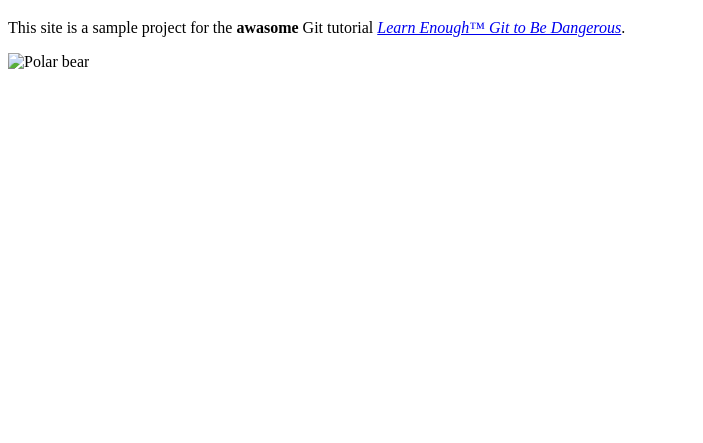
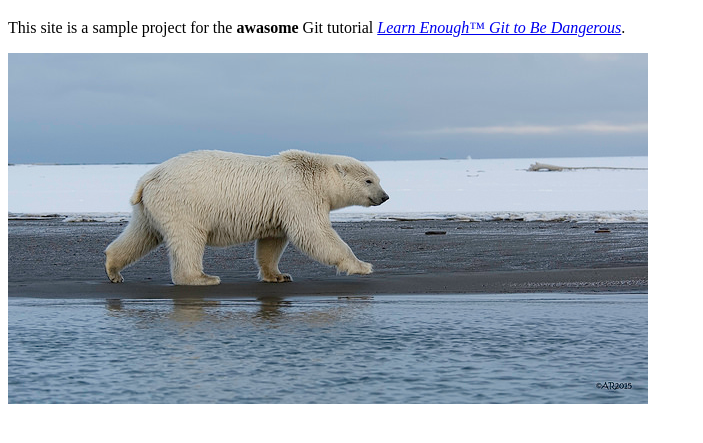
Before and after one commit to GekiteniusYogi/website, a plain HTML site: page about.html in a window 1280 px wide. Shown: the part 61-504 px from the top of the page, without its empty margins (0-703 px from the left). Drawn offline with Linux system fonts and the light colour scheme.

Commit message:
fix picture file name

```diff
--- a/about.html
+++ b/about.html
@@ -9,6 +9,6 @@
       This site is a sample project for the <strong>awasome</strong> Git
       tutorial <a href="http://learnenough.com/git-tutorial"><em>Learn Enough™ Git to Be Dangerous</em></a>.
     </p>
-    <img src="images/polar_bear.jpg>" alt="Polar bear"></img>
+    <img src="images/polar_bear.jpg" alt="Polar bear"></img>
   </body>
 </html>
```
